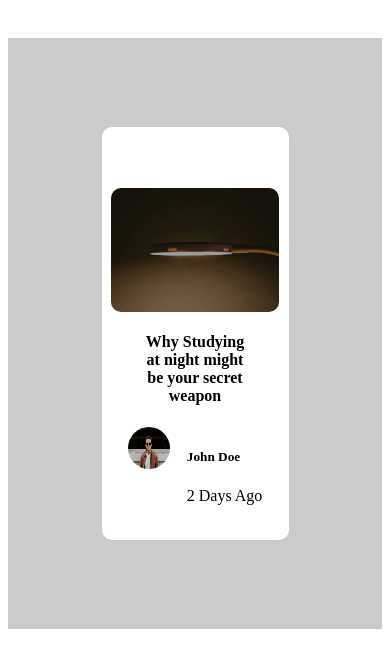
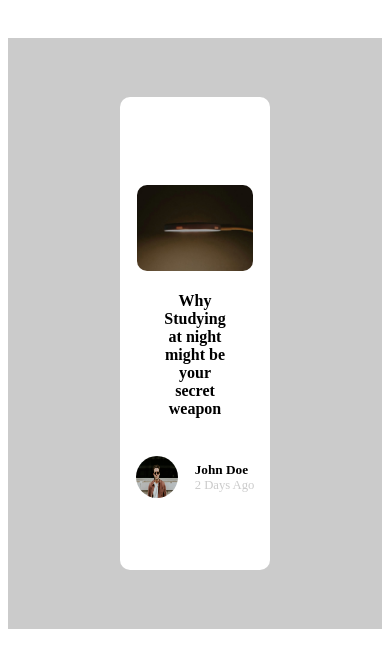
Before and after one commit to rohit1682/card-component, a plain HTML site: page index.html in a window 390 px wide. Drawn offline with Linux system fonts and the light colour scheme.

Commit message:
PRoject done without media query!

```diff
--- a/index.html
+++ b/index.html
@@ -23,10 +23,11 @@
 
                     <img src="pub/assets/Image/Profile.jpg" alt="">
 
-                    <div>
+                    <div class="row2-text">
                         <h5>John Doe</h5>
                         <p>2 Days Ago</p>
                     </div>
+
                 </div>
 
             </div>
--- a/src/style.css
+++ b/src/style.css
@@ -25,8 +25,8 @@ body html {
 }
 
 .card-content {
-    width: 50%;
-    height: 70%;
+    width: 40%;
+    height: 80%;
     background-color: #FFFFFF;
     border-radius: 10px;
     display: flex;
@@ -36,7 +36,7 @@ body html {
 }
 
 .row1 {
-    margin-top: 5vh;
+    margin: 2vh;
     display: flex;
     justify-content: center;
     align-items: center;
@@ -46,18 +46,20 @@ body html {
 
 .row1 > img {
     border-radius: 10px;
-    height: 60%;
-    width: 90%;
+    height: auto;
+    width: 100%;
 }
 
 .row1 > h4 {
-    padding-left: 5vh;
-    padding-right: 5vh;
+    padding-left: 3vh;
+    padding-right: 3vh;
 }
 
 .row2 {
     display: flex;
     flex-direction: row;
+    /* justify-content: flex-start; */
+    align-items: center;
     gap: 2vh;
 }
 
@@ -66,3 +68,22 @@ body html {
     width: 5vh;
     border-radius: 50%;
 }
+
+.row2-text {
+    display: flex;
+    flex-direction: column;
+}
+
+.row2-text > * {
+    margin: 0;
+    padding: 0;
+}
+
+.row2-text > h5 {
+    font-size: vh;
+}
+
+.row2-text > p {
+    color: #cbcbcb;
+    font-size: 1.5vh;
+}
```
